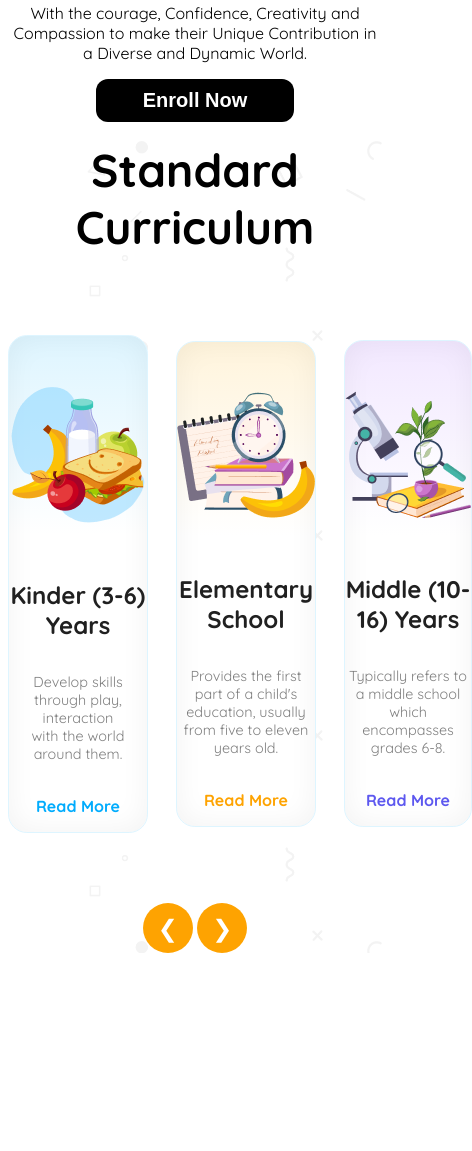
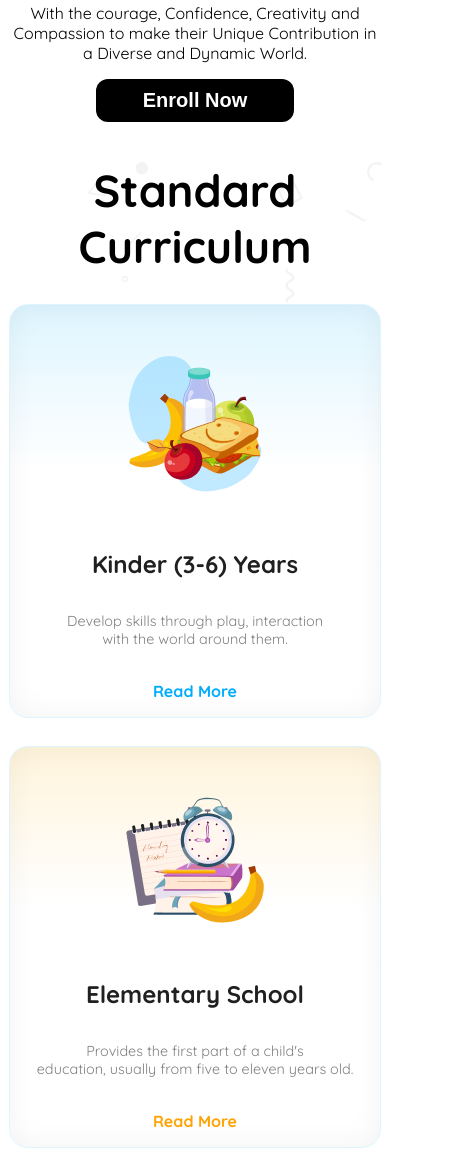
Before and after one commit to najmussakib2142/kids-school, a plain HTML site: page index.html in a window 390 px wide. Shown: the part 706-1857 px from the top of the page, 472 px wide, since content can reach past the window. Before the commit the page ends 1719 px from the top, so only its background shows below. Drawn offline with Linux system fonts and the light colour scheme.

Commit message:
added resposive section of standerd curriculam section

```diff
--- a/styles/style.css
+++ b/styles/style.css
@@ -215,7 +215,7 @@
     color: rgba(32, 32, 32, 1);
 }
 
-.arrow-btn-group{
+.arrow-btn-group {
     margin-top: 70px;
 }
 
@@ -287,4 +287,20 @@
         margin-bottom: -60px;
     }
 
+    /* .. standard curriculum section/// */
+    .card-container {
+        flex-direction: column;
+        align-items: center;
+    }
+
+    .standard-section h1 {
+        margin-top: 40px;
+        margin-bottom: -50px;
+        font-size: 2.8rem;
+    }
+
+    .arrow-btn-group {
+        display: none;
+    }
+
 }
```
